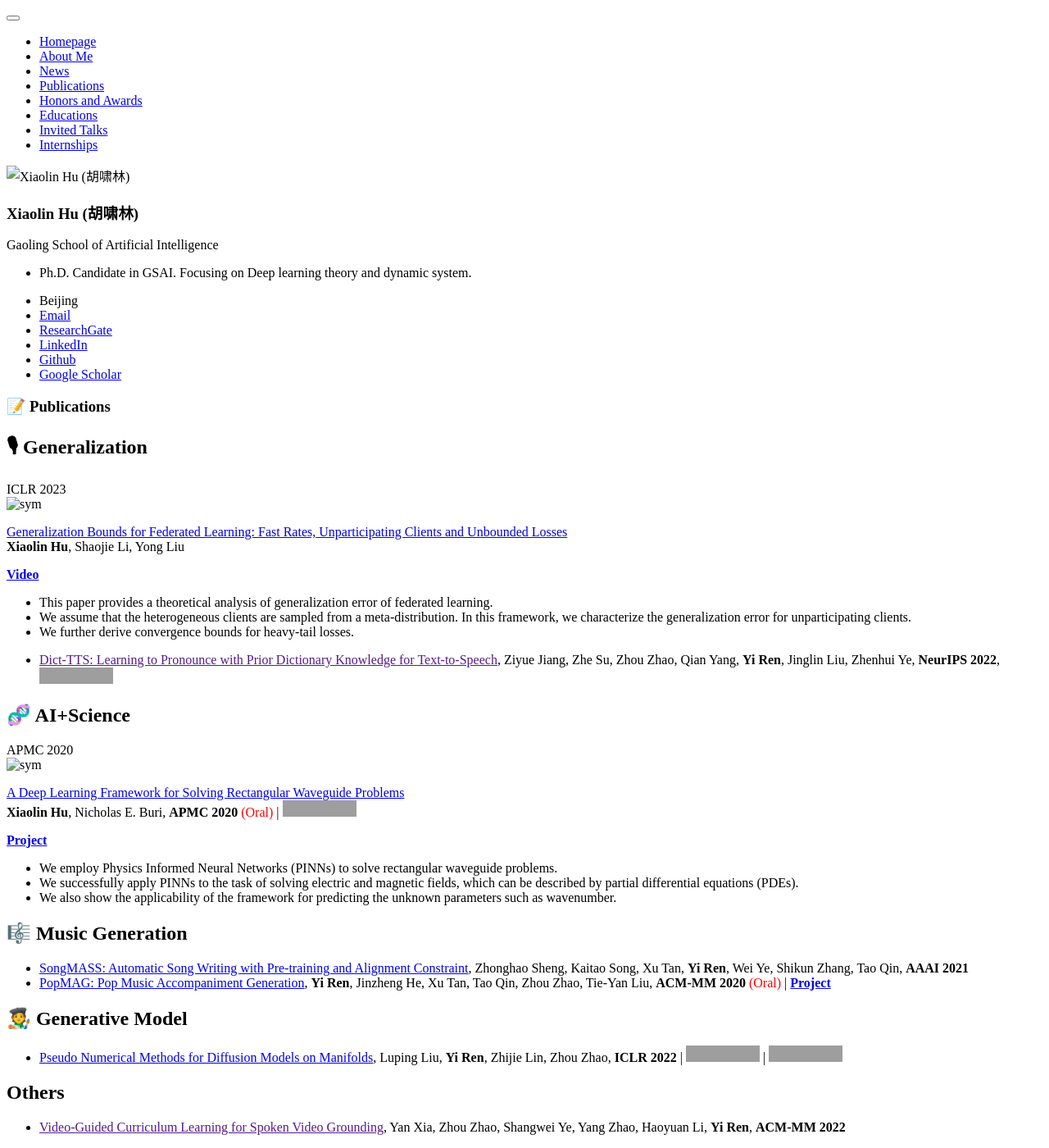
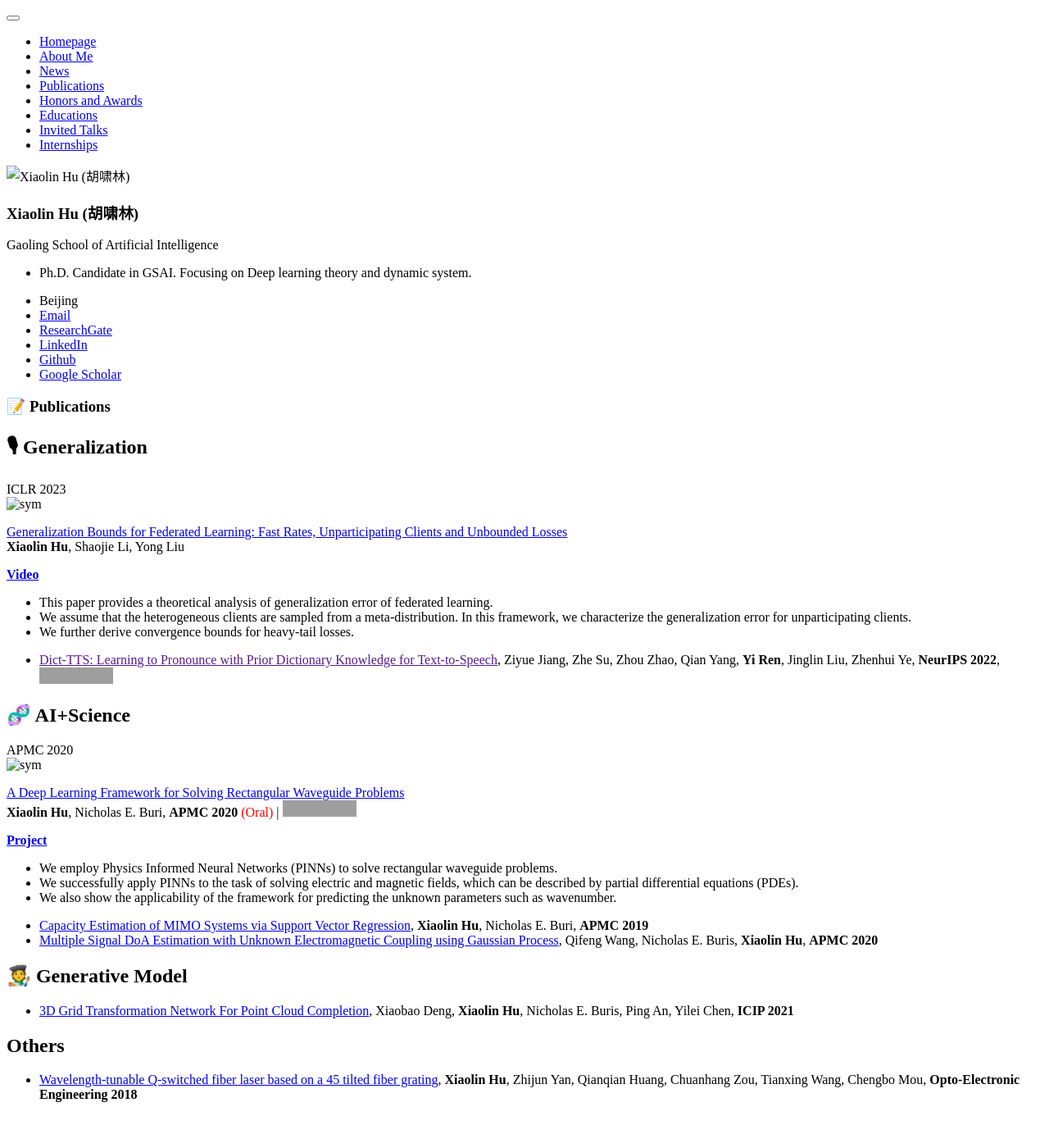
Before and after one commit to hsiaolinhu/hsiaolinhu.github.io, a Jekyll site: the page built from _pages/includes/pub.md, in a window 1280 px wide. Shown: the whole page at 82% size. Built offline with Jekyll 4.4.1, drawn with Linux system fonts in a browser that asks for light colours; our own code applies the rules of GitHub Pages for plain Markdown files; after the commit the page ends 1360 px from its top, so only the background shows below that; grey boxes are pictures that could not be loaded.

Commit message:
Update pub.md

```diff
--- a/_pages/includes/pub.md
+++ b/_pages/includes/pub.md
@@ -36,14 +36,11 @@
 </div>
 </div>
 
-
-
-## 🎼 Music Generation
-- [SongMASS: Automatic Song Writing with Pre-training and Alignment Constraint](https://arxiv.org/abs/2012.05168), Zhonghao Sheng, Kaitao Song, Xu Tan, **Yi Ren**, Wei Ye, Shikun Zhang, Tao Qin, **AAAI 2021**
-- [PopMAG: Pop Music Accompaniment Generation](https://dl.acm.org/doi/10.1145/3394171.3413721), **Yi Ren**, Jinzheng He, Xu Tan, Tao Qin, Zhou Zhao, Tie-Yan Liu, **ACM-MM 2020** <span style="color:red">(Oral)</span> \| [**Project**](https://speechresearch.github.io/popmag/)
+- [Capacity Estimation of MIMO Systems via Support Vector Regression](https://ieeexplore.ieee.org/abstract/document/9038838), **Xiaolin Hu**, Nicholas E. Buri, **APMC 2019**
+- [Multiple Signal DoA Estimation with Unknown Electromagnetic Coupling using Gaussian Process](https://ieeexplore.ieee.org/document/9506234), Qifeng Wang, Nicholas E. Buris, **Xiaolin Hu**, **APMC 2020**
 
 ## 🧑‍🎨 Generative Model
-- [Pseudo Numerical Methods for Diffusion Models on Manifolds](https://openreview.net/forum?id=PlKWVd2yBkY), Luping Liu, **Yi Ren**, Zhijie Lin, Zhou Zhao, **ICLR 2022** \| [![](https://img.shields.io/github/stars/luping-liu/PNDM?style=social&label=Code+Stars)](https://github.com/luping-liu/PNDM) \| [![PWC](https://img.shields.io/endpoint.svg?url=https://paperswithcode.com/badge/pseudo-numerical-methods-for-diffusion-models-1/image-generation-on-celeba-64x64)](https://paperswithcode.com/sota/image-generation-on-celeba-64x64?p=pseudo-numerical-methods-for-diffusion-models-1)
+- [3D Grid Transformation Network For Point Cloud Completion](https://ieeexplore.ieee.org/document/9506234), Xiaobao Deng, **Xiaolin Hu**, Nicholas E. Buris, Ping An, Yilei Chen, **ICIP 2021**
 
 ## Others
-- [Video-Guided Curriculum Learning for Spoken Video Grounding](), Yan Xia, Zhou Zhao, Shangwei Ye, Yang Zhao, Haoyuan Li, **Yi Ren**, **ACM-MM 2022**
+- [Wavelength-tunable Q-switched fiber laser based on a 45 tilted fiber grating](https://www.oejournal.org/article/doi/10.12086/oee.2018.170741?viewType=HTML), **Xiaolin Hu**, Zhijun Yan, Qianqian Huang, Chuanhang Zou, Tianxing Wang, Chengbo Mou, **Opto-Electronic Engineering 2018**
```
